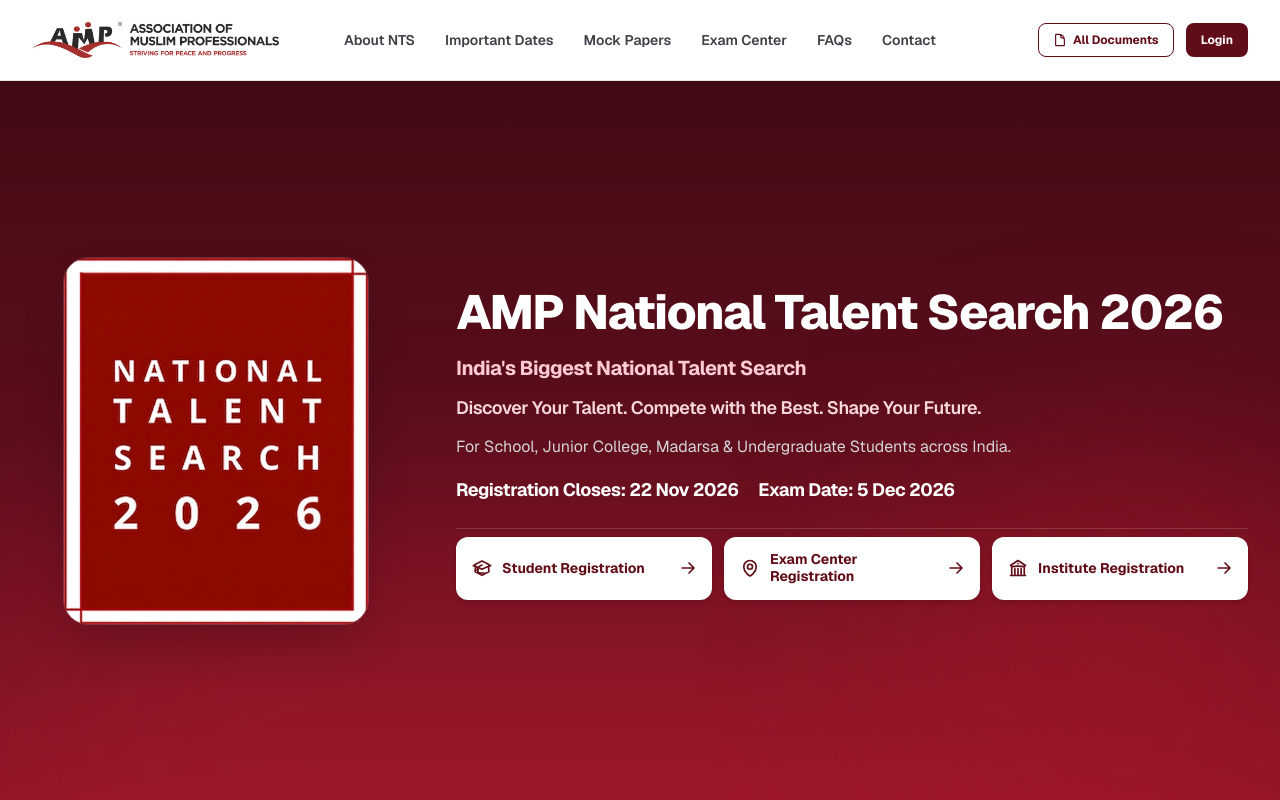
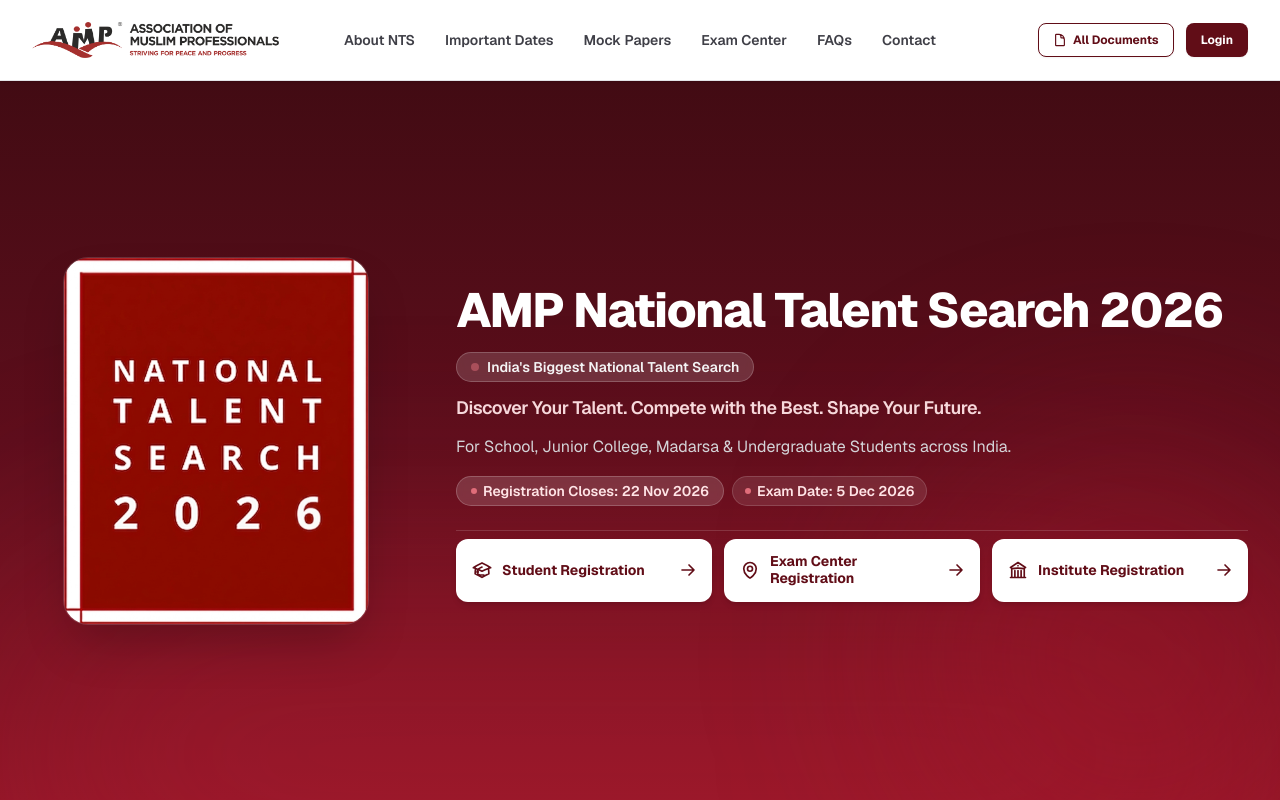
Before and after one commit to ansariafzal-ka/AMP-World-NTS-Web-Application-, a Next.js app: page / in a window 1280 px wide. Shown: the top 800 px of the page. Built offline with nearby package versions, Linux system fonts and the light colour scheme.

Commit message:
Put tagline and dates in badges in hero section

```diff
--- a/src/components/ui/hero-section.tsx
+++ b/src/components/ui/hero-section.tsx
@@ -79,9 +79,12 @@
                 AMP National Talent Search 2026
               </h1>
 
-              <p className="text-base sm:text-lg md:text-xl font-bold text-rose-200 tracking-tight">
-                India&apos;s Biggest National Talent Search
-              </p>
+              <div className="flex flex-wrap items-center gap-2 justify-center md:justify-start">
+                <span className="inline-flex items-center gap-2 rounded-full bg-white/15 px-3.5 py-1 text-xs sm:text-sm font-semibold text-zinc-100 backdrop-blur-xs border border-white/20">
+                  <span className="h-2 w-2 rounded-full bg-[#E06D7A] animate-pulse" />
+                  India&apos;s Biggest National Talent Search
+                </span>
+              </div>
 
               <p className="text-sm sm:text-base md:text-lg font-semibold text-rose-100/95 tracking-tight max-w-2xl mx-auto md:mx-0">
                 Discover Your Talent. Compete with the Best. Shape Your Future.
@@ -91,10 +94,16 @@
                 For School, Junior College, Madarsa &amp; Undergraduate Students across India.
               </p>
 
-              <p className="pt-1 text-sm sm:text-base md:text-lg font-bold text-white tracking-tight">
-                <span className="inline-block mr-3 sm:mr-5">Registration Closes: 22 Nov 2026</span>
-                <span className="inline-block">Exam Date: 5 Dec 2026</span>
-              </p>
+              <div className="flex flex-wrap items-center gap-2 justify-center md:justify-start pt-1">
+                <span className="inline-flex items-center gap-1.5 rounded-full bg-white/15 px-3.5 py-1 text-xs sm:text-sm font-semibold text-rose-100 backdrop-blur-xs border border-white/20">
+                  <span className="h-1.5 w-1.5 rounded-full bg-[#E06D7A]" />
+                  Registration Closes: 22 Nov 2026
+                </span>
+                <span className="inline-flex items-center gap-1.5 rounded-full bg-white/10 px-3 py-1 text-xs sm:text-sm font-semibold text-rose-100 backdrop-blur-xs border border-white/15">
+                  <span className="h-1.5 w-1.5 rounded-full bg-[#E06D7A]" />
+                  Exam Date: 5 Dec 2026
+                </span>
+              </div>
             </div>
 
             {/* Action Buttons: Stacked on mobile & tablet, 3-column row on large desktop (lg+) */}
```
